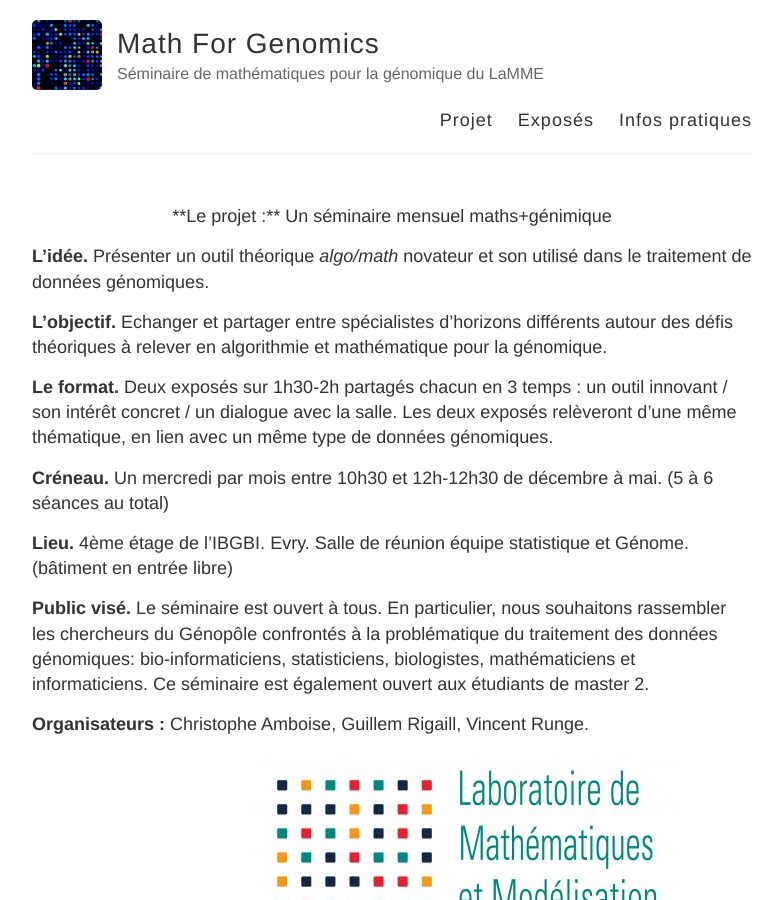
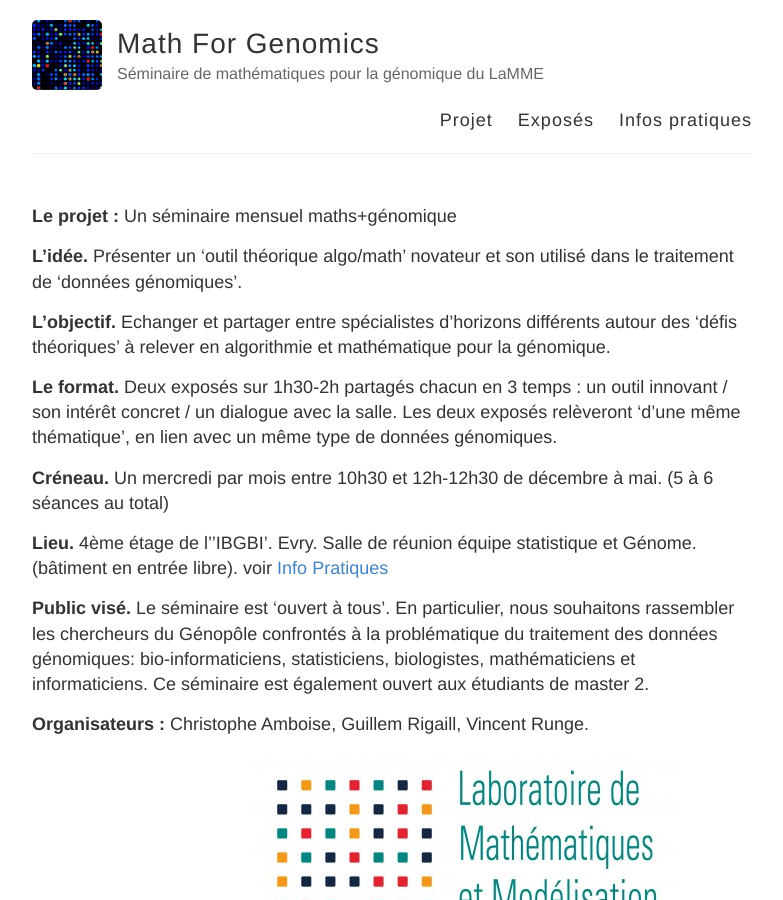
Before and after one commit to MathForGenomics/MathForGenomics.github.io, a Jekyll site: the page built from projet.md, in a window 1280 px wide and 900 px high. Shown: the whole window, without its empty margins (248-1031 px from the left). Built offline with Jekyll 4.4.1, drawn with Linux system fonts in a browser that asks for light colours.

Commit message:
Update projet.md

```diff
--- a/projet.md
+++ b/projet.md
@@ -4,19 +4,19 @@ title: Projet
 permalink: /projet/
 ---
 
-<center>**Le projet :** Un séminaire mensuel maths+génimique</center>
+**Le projet :** Un séminaire mensuel maths+génomique
 
-**L'idée.** Présenter un outil théorique _algo/math_ novateur et son utilisé dans le traitement de données génomiques.
+**L'idée.** Présenter un 'outil théorique algo/math' novateur et son utilisé dans le traitement de 'données génomiques'.
 
-**L'objectif.** Echanger et partager entre spécialistes d’horizons différents autour des défis théoriques à relever en algorithmie et mathématique pour la génomique.
+**L'objectif.** Echanger et partager entre spécialistes d’horizons différents autour des 'défis théoriques' à relever en algorithmie et mathématique pour la génomique.
 
-**Le format.** Deux exposés sur 1h30-2h partagés chacun en 3 temps : un outil innovant / son intérêt concret / un dialogue avec la salle. Les deux exposés relèveront d'une même thématique, en lien avec un même type de données génomiques.
+**Le format.** Deux exposés sur 1h30-2h partagés chacun en 3 temps : un outil innovant / son intérêt concret / un dialogue avec la salle. Les deux exposés relèveront 'd'une même thématique', en lien avec un même type de données génomiques.
 
 **Créneau.** Un mercredi par mois entre 10h30 et 12h-12h30 de décembre à mai. (5 à 6 séances au total)
 
-**Lieu.**  4ème étage de l’IBGBI. Evry. Salle de réunion équipe statistique et Génome. (bâtiment en entrée libre)
+**Lieu.**  4ème étage de l’'IBGBI'. Evry. Salle de réunion équipe statistique et Génome. (bâtiment en entrée libre). voir [Info Pratiques](infos.md)
 
-**Public visé.** Le séminaire est ouvert à tous. En particulier, nous souhaitons rassembler les chercheurs du Génopôle confrontés à la problématique du traitement des données génomiques: bio-informaticiens, statisticiens, biologistes, mathématiciens et informaticiens. Ce séminaire est également ouvert aux étudiants de master 2.
+**Public visé.** Le séminaire est 'ouvert à tous'. En particulier, nous souhaitons rassembler les chercheurs du Génopôle confrontés à la problématique du traitement des données génomiques: bio-informaticiens, statisticiens, biologistes, mathématiciens et informaticiens. Ce séminaire est également ouvert aux étudiants de master 2.
 
 **Organisateurs :** Christophe Amboise, Guillem Rigaill, Vincent Runge.
 
```
